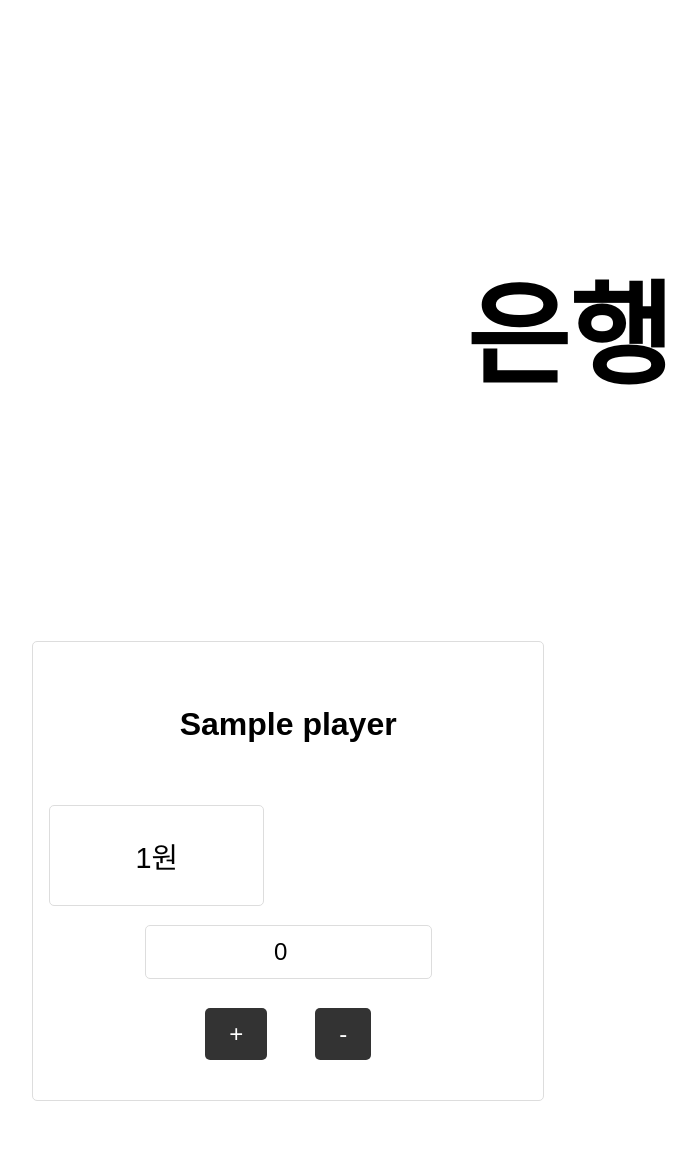
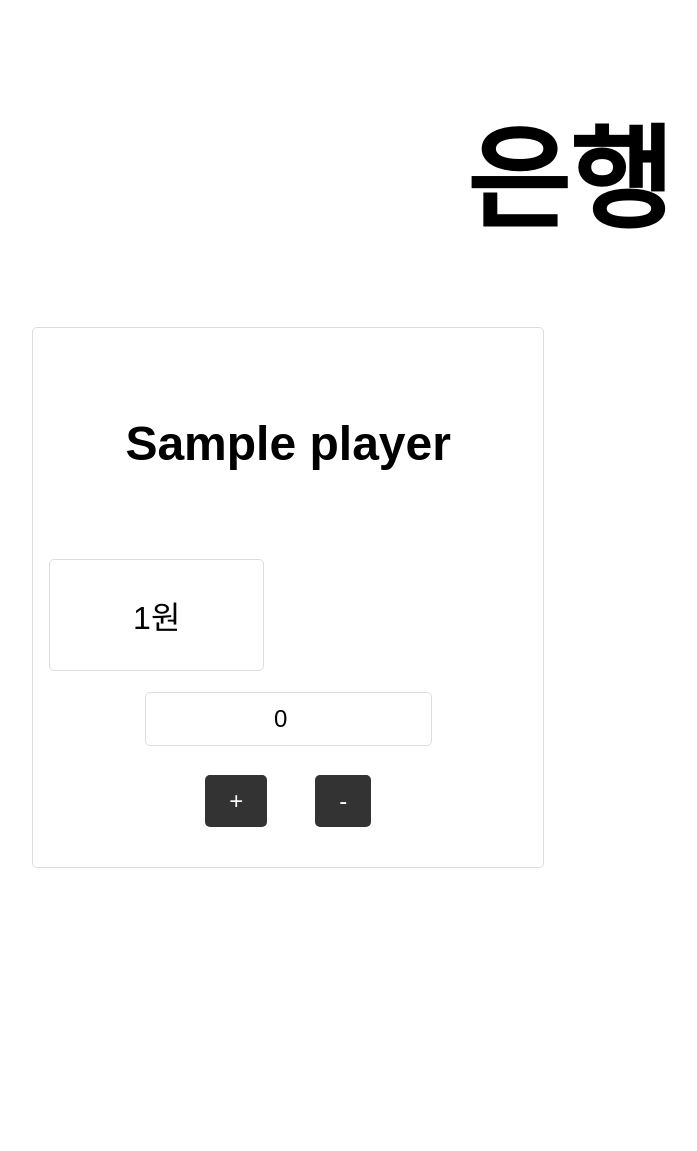
Before and after one commit to vvvtoom/forever-hep, a Django app: page /boardgame/admin/ in a window 1280 px wide. Shown: the whole page, without its empty margins (71-768 px from the left). After the commit the page ends 868 px from the top, so only its background shows below. Run offline with Django 4.2, Linux system fonts and the light colour scheme; tables that the repository leaves empty hold one stand-in row (values such as "Sample post"); some web fonts are replaced.

Commit message:
Quotes are weird

```diff
--- a/templates/boardgame/admin.html
+++ b/templates/boardgame/admin.html
@@ -25,8 +25,8 @@
                     <div class="player-money-control-form">
                         <input type="number" class="player-money-control-input" value="0">
                         <div class="player-money-control-buttons">
-                            <button class="player-money-control-button" onclick="addMoney('${player.name}')">+</button>
-                            <button class="player-money-control-button" onclick="subMoney('${player.name}')">-</button>
+                            <button class="player-money-control-button" onclick="addMoney(\'${player.name}\')">+</button>
+                            <button class="player-money-control-button" onclick="subMoney(\'${player.name}\')">-</button>
                         </div>
                     </div>
                 `;
--- a/templates/boardgame/base.html
+++ b/templates/boardgame/base.html
@@ -131,7 +131,7 @@
 
             #initialize {
                 margin: 10px 0;
-                padding: 2em;
+                padding: 1em;
                 border: none;
                 border-radius: 5px;
                 background-color: #333;
@@ -152,8 +152,8 @@
             .admin-money-title {
                 font-size: 7em;
                 font-weight: bold;
-                margin: 0.7em 0;
-                padding: 1em;
+                margin: 0.2em 0;
+                padding: 0.1em;
                 border-radius: 5px;
             }
 
@@ -176,14 +176,14 @@
             }
 
             .player-title {
-                font-size: 2em;
+                font-size: 3em;
                 font-weight: bold;
                 margin: 0.5em 0;
                 padding: 1em;
             }
 
             .admin-money-board .player p {
-                font-size: 1.8em;
+                font-size: 2em;
                 margin: 0.5em 0;
             }
 
```
